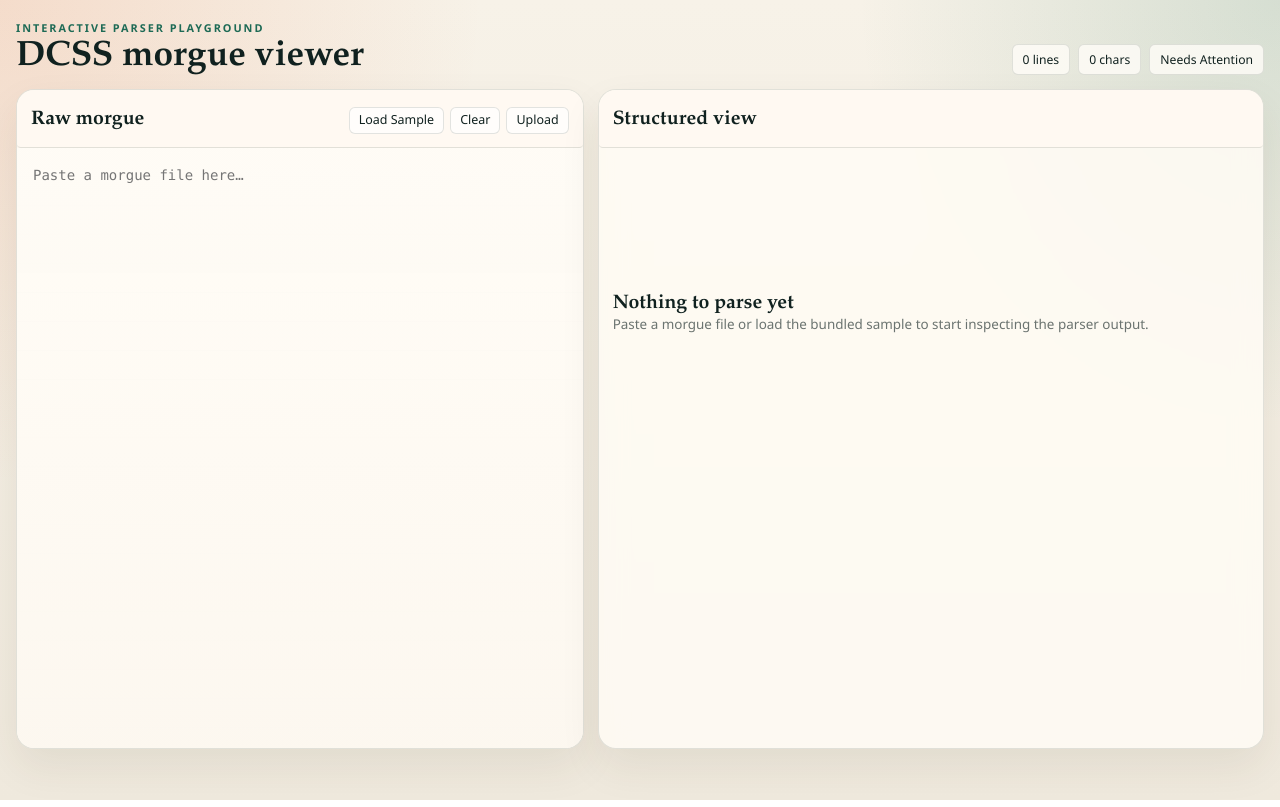
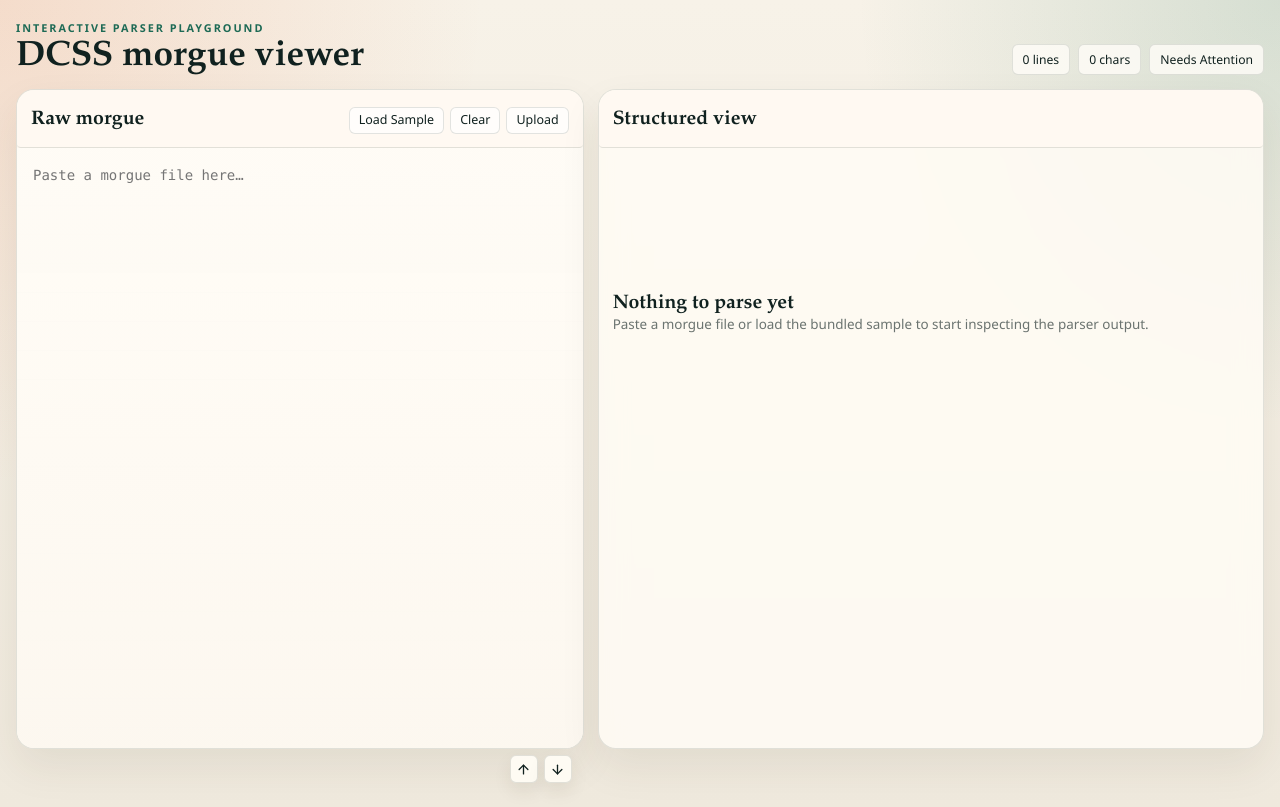
Before and after one commit to caiman-dorohedoro/dcss-morgue-parser, a React (Vite) app in the folder apps/web/: page / in a window 1280 px wide. Built offline with nearby package versions, Linux system fonts and the light colour scheme.

Commit message:
Add morgue viewer scroll shortcuts

```diff
--- a/apps/web/src/App.tsx
+++ b/apps/web/src/App.tsx
@@ -7,7 +7,7 @@ import {
   useState,
   type ChangeEvent,
 } from 'react'
-import { Check, ChevronRight, Copy } from 'lucide-react'
+import { ArrowDown, ArrowUp, Check, ChevronRight, Copy } from 'lucide-react'
 import {
   parseMorgueText,
   type EquipmentItemSnapshot,
@@ -165,6 +165,7 @@ function App() {
   const fileInputId = useId()
   const textAreaId = useId()
   const fileInputRef = useRef<HTMLInputElement>(null)
+  const textAreaRef = useRef<HTMLTextAreaElement>(null)
 
   useEffect(() => {
     startTransition(() => {
@@ -181,6 +182,19 @@ function App() {
     const text = await file.text()
     setInput(text)
     event.target.value = ''
+  }
+
+  function scrollMorgue(direction: 'top' | 'bottom') {
+    const node = textAreaRef.current
+
+    if (!node) {
+      return
+    }
+
+    node.scrollTo({
+      top: direction === 'top' ? 0 : node.scrollHeight,
+      behavior: 'smooth',
+    })
   }
 
   const lineCount = input.length === 0 ? 0 : input.split(/\r?\n/).length
@@ -210,6 +224,7 @@ function App() {
       </p>
 
       <main className="workspace" id="main-content">
+        <div className="input-panel-shell">
           <section className="panel input-panel">
             <div className="panel-header">
               <div>
@@ -248,10 +263,30 @@ function App() {
               name="morgueText"
               onChange={(event) => setInput(event.target.value)}
               placeholder="Paste a morgue file here…"
+              ref={textAreaRef}
               spellCheck={false}
               value={input}
             />
           </section>
+          <div className="morgue-scroll-shortcuts" aria-label="Raw morgue scroll shortcuts">
+            <button
+              aria-label="Scroll raw morgue to top"
+              className="scroll-jump-button"
+              onClick={() => scrollMorgue('top')}
+              type="button"
+            >
+              <ArrowUp aria-hidden="true" size={15} strokeWidth={2.1} />
+            </button>
+            <button
+              aria-label="Scroll raw morgue to bottom"
+              className="scroll-jump-button"
+              onClick={() => scrollMorgue('bottom')}
+              type="button"
+            >
+              <ArrowDown aria-hidden="true" size={15} strokeWidth={2.1} />
+            </button>
+          </div>
+        </div>
 
         <section className="panel output-panel">
           <div className="panel-header">
--- a/apps/web/src/styles.css
+++ b/apps/web/src/styles.css
@@ -146,6 +146,12 @@ button {
   align-items: start;
 }
 
+.input-panel-shell {
+  position: relative;
+  min-width: 0;
+  padding-bottom: 34px;
+}
+
 .panel,
 .section-card,
 .summary-card,
@@ -258,6 +264,46 @@ button {
 
 .morgue-input:focus {
   outline: none;
+}
+
+.morgue-scroll-shortcuts {
+  position: absolute;
+  right: 12px;
+  bottom: 0;
+  display: flex;
+  flex-direction: row;
+  gap: 6px;
+}
+
+.scroll-jump-button {
+  display: inline-flex;
+  align-items: center;
+  justify-content: center;
+  width: 28px;
+  height: 28px;
+  padding: 0;
+  border: 1px solid var(--border);
+  border-radius: var(--micro-radius);
+  background: rgba(255, 252, 245, 0.94);
+  color: #10211f;
+  box-shadow: 0 8px 18px rgba(58, 45, 28, 0.08);
+  transition:
+    transform 160ms ease,
+    background-color 160ms ease,
+    border-color 160ms ease,
+    box-shadow 160ms ease;
+}
+
+.scroll-jump-button:hover {
+  transform: translateY(-1px);
+  background: rgba(255, 255, 255, 0.98);
+  border-color: rgba(16, 33, 31, 0.24);
+}
+
+.scroll-jump-button:focus-visible {
+  outline: 0;
+  box-shadow: 0 0 0 3px rgba(29, 106, 85, 0.18);
+  border-color: rgba(29, 106, 85, 0.4);
 }
 
 .output-panel {
@@ -576,6 +622,10 @@ button {
   .panel {
     min-height: auto;
   }
+
+  .input-panel-shell {
+    padding-bottom: 28px;
+  }
 }
 
 @media (max-width: 720px) {
```
Lines whose indentation alone changed are shown as unchanged.
